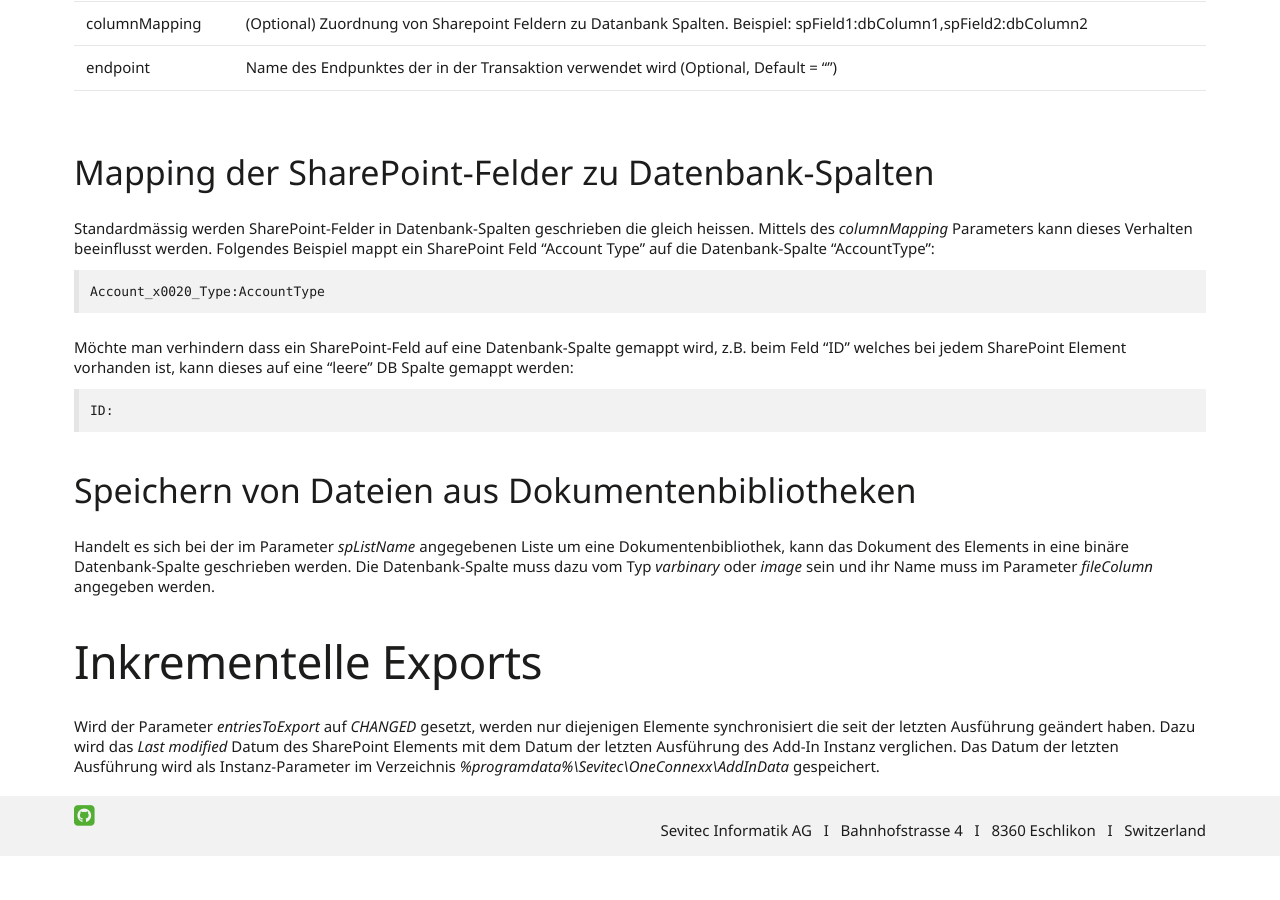
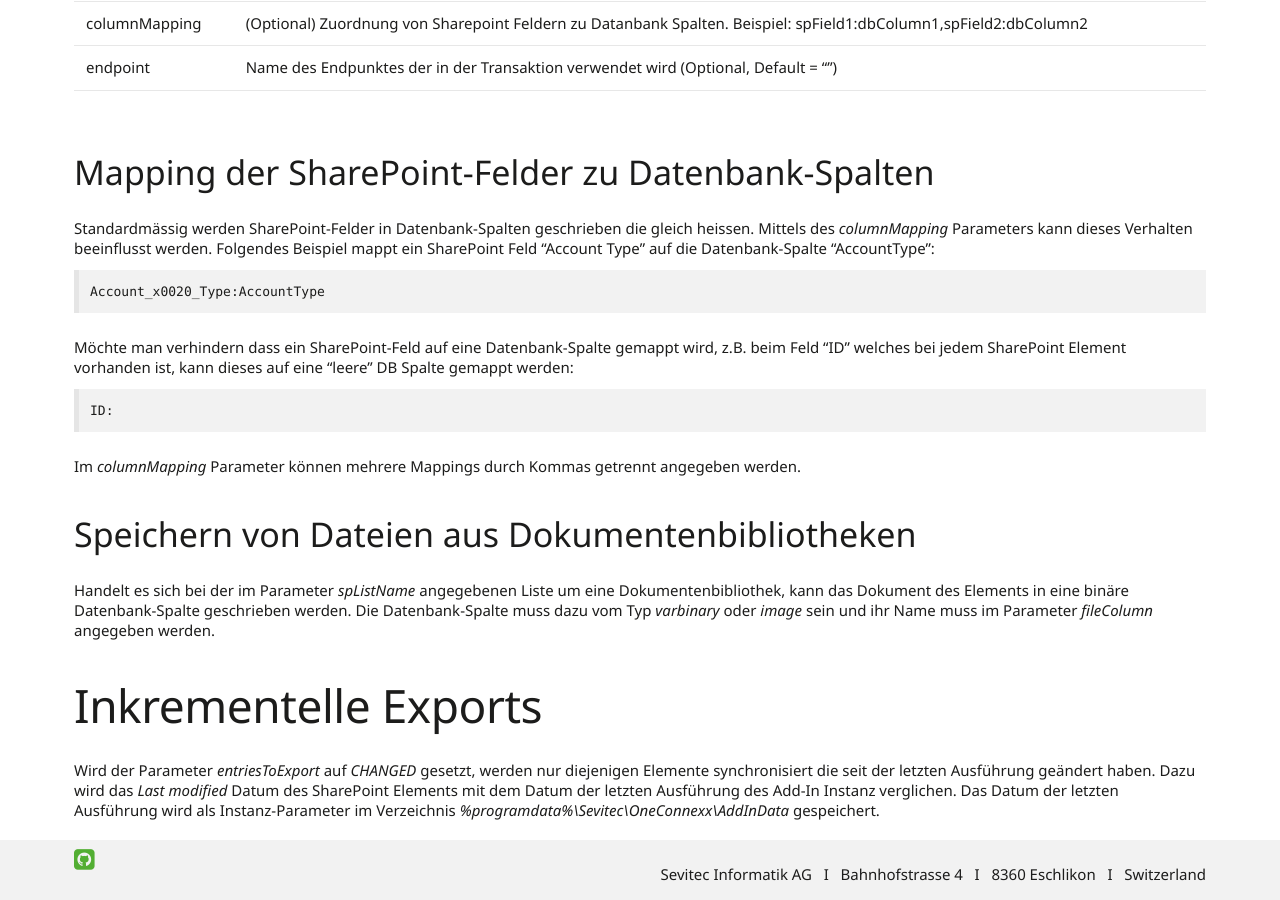
Before and after one commit to primesoft-group/oneconnexx-docs, a Jekyll site: the page built from _pages/addins/de/sharepointtodb.md, in a window 1280 px wide and 900 px high, scrolled down 1239 px. Built offline with Jekyll 4.4.1, drawn with Linux system fonts in a browser that asks for light colours; nearby versions of some CDN libraries; some web fonts are replaced; before the commit the page ends 2095 px from its top, so only the background shows below that.

Commit message:
Update sharepointtodb.md

````diff
--- a/_pages/addins/de/sharepointtodb.md
+++ b/_pages/addins/de/sharepointtodb.md
@@ -44,6 +44,8 @@ Möchte man verhindern dass ein SharePoint-Feld auf eine Datenbank-Spalte gemapp
 ID:
 ```
 
+Im *columnMapping* Parameter können mehrere Mappings durch Kommas getrennt angegeben werden.
+
 ### Speichern von Dateien aus Dokumentenbibliotheken
 
 Handelt es sich bei der im Parameter *spListName* angegebenen Liste um eine Dokumentenbibliothek, kann das Dokument des Elements in eine binäre Datenbank-Spalte geschrieben werden. Die Datenbank-Spalte muss dazu vom Typ *varbinary* oder *image* sein und ihr Name muss im Parameter *fileColumn* angegeben werden.
````
